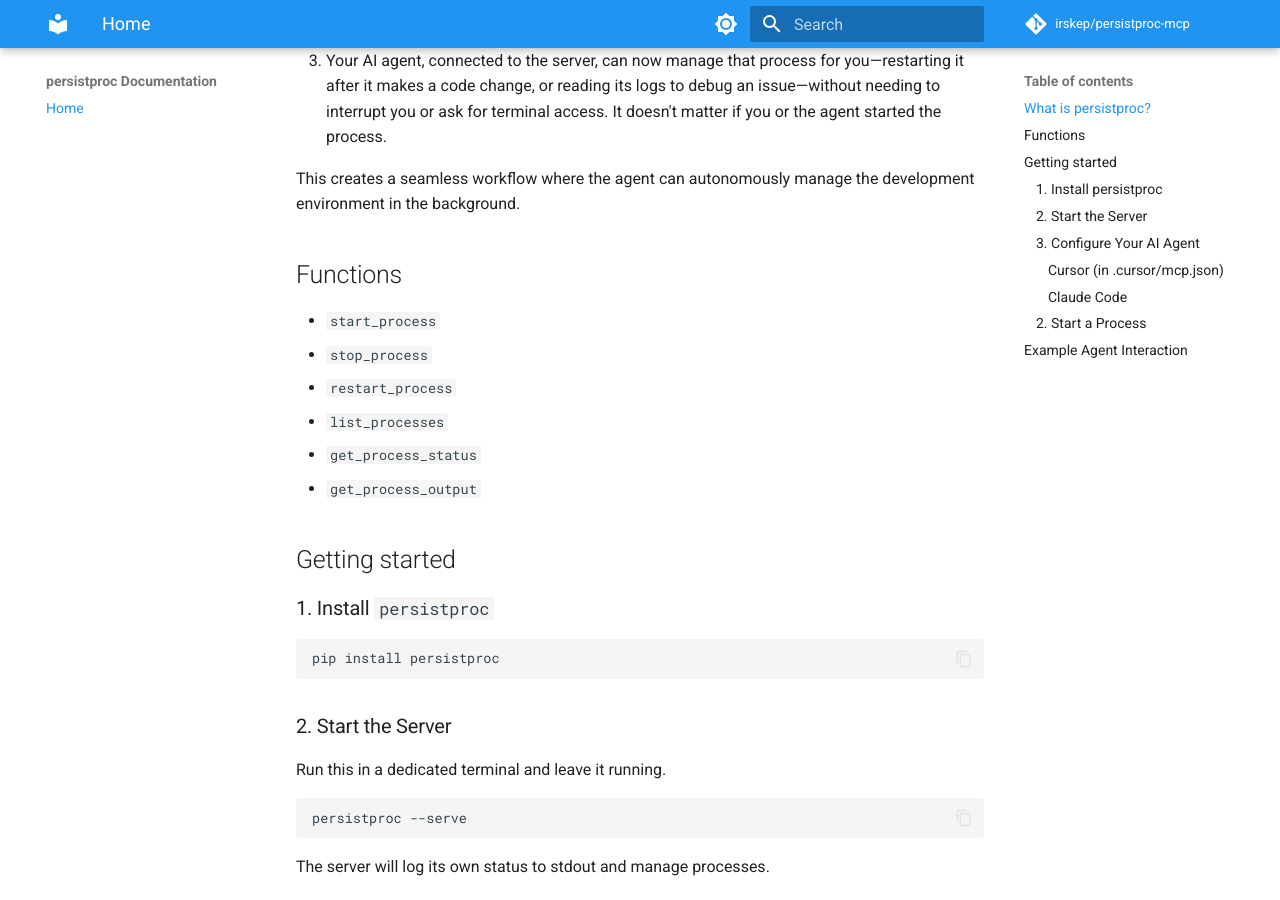
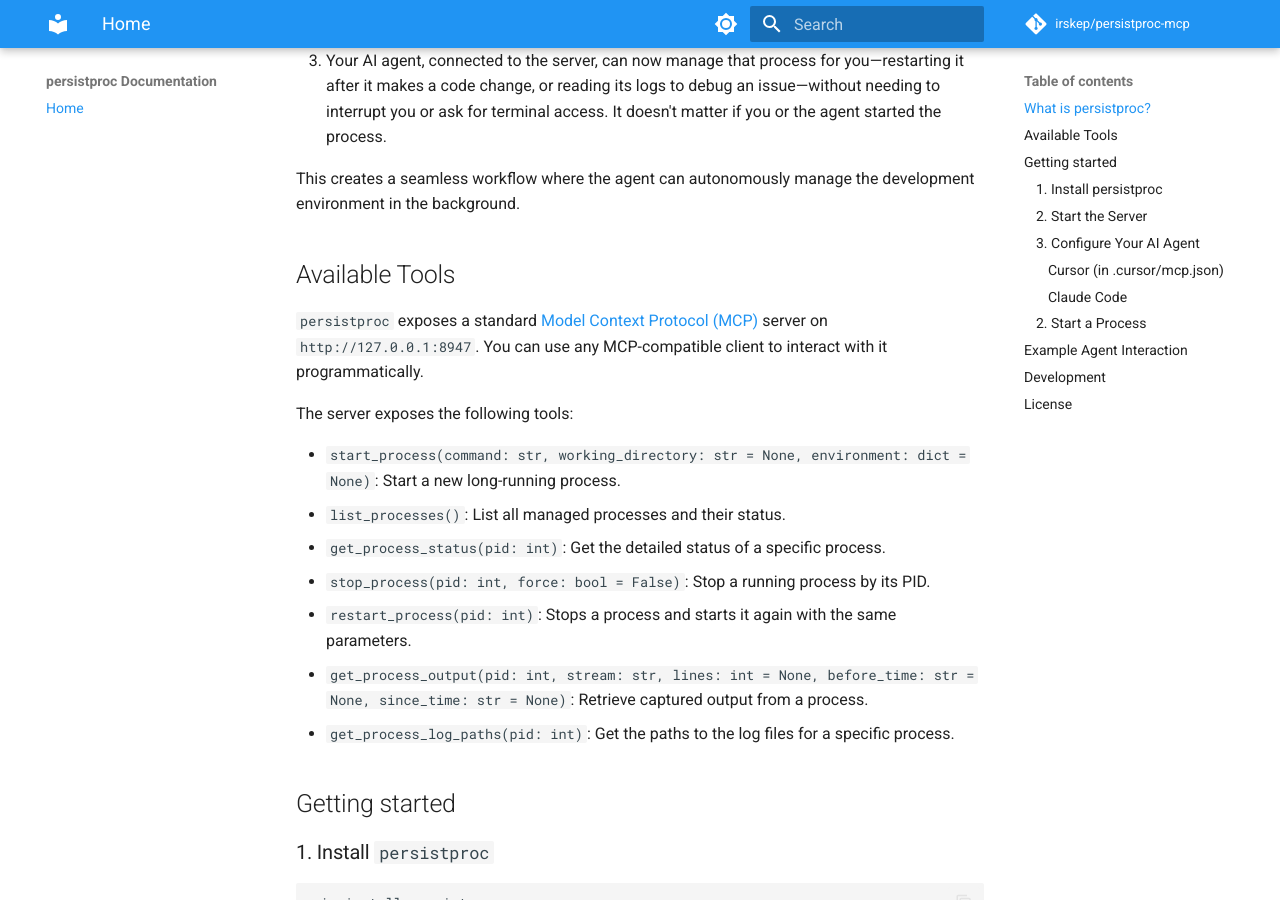
Before and after one commit to irskep/persistproc, an MkDocs documentation site: the page built from docs/index.md, in a window 1280 px wide and 900 px high, scrolled down 715 px. Built offline with MkDocs 1.6.1 and Material for MkDocs 9.7.7, drawn with Linux system fonts in a browser that asks for light colours; comment, search, counter and statistics services are not loaded; the version menu is left out; some of the changed text lies outside the part shown.

Commit message:
More doc updates

```diff
--- a/docs/index.md
+++ b/docs/index.md
@@ -22,14 +22,19 @@
 
 This creates a seamless workflow where the agent can autonomously manage the development environment in the background.
 
-## Functions
+## Available Tools
 
-*   `start_process`
-*   `stop_process`
-*   `restart_process`
-*   `list_processes`
-*   `get_process_status`
-*   `get_process_output`
+`persistproc` exposes a standard [Model Context Protocol (MCP)](https://modelcontext.com/) server on `http://127.0.0.1:8947`. You can use any MCP-compatible client to interact with it programmatically.
+
+The server exposes the following tools:
+
+*   `start_process(command: str, working_directory: str = None, environment: dict = None)`: Start a new long-running process.
+*   `list_processes()`: List all managed processes and their status.
+*   `get_process_status(pid: int)`: Get the detailed status of a specific process.
+*   `stop_process(pid: int, force: bool = False)`: Stop a running process by its PID.
+*   `restart_process(pid: int)`: Stops a process and starts it again with the same parameters.
+*   `get_process_output(pid: int, stream: str, lines: int = None, before_time: str = None, since_time: str = None)`: Retrieve captured output from a process.
+*   `get_process_log_paths(pid: int)`: Get the paths to the log files for a specific process.
 
 ## Getting started
 
@@ -99,3 +104,11 @@
 
 *   **You**: "Show me any errors from the web server."
     *   **Agent**: Calls `get_process_output(pid=12345, stream="stderr")` to retrieve the latest error logs.
+
+## Development
+
+Use `./run-in-venv.sh` to install dependencies in a virtualenv and run `persistproc`.
+
+## License
+
+This project is licensed under the MIT License.
```
Also changed, not shown: README.md (+70 -130 lines).
